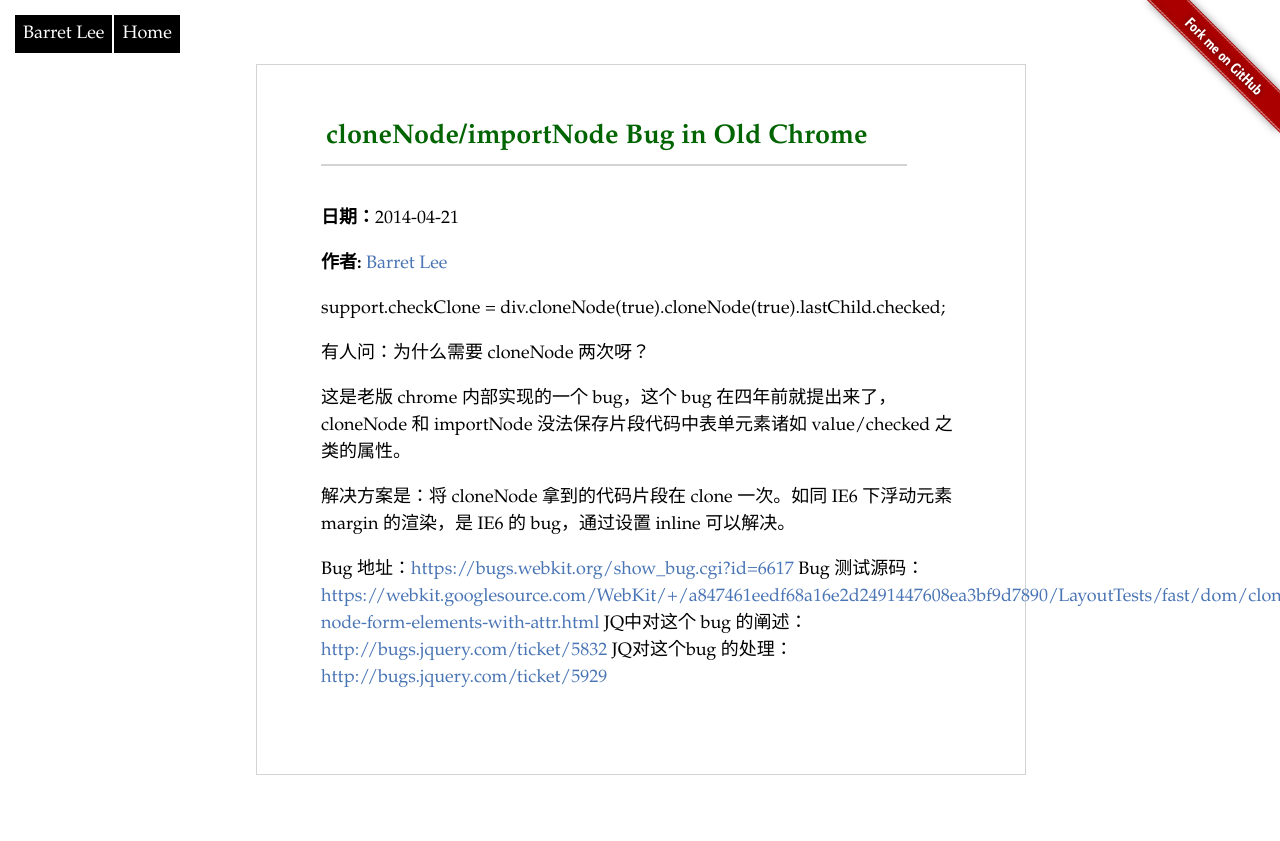
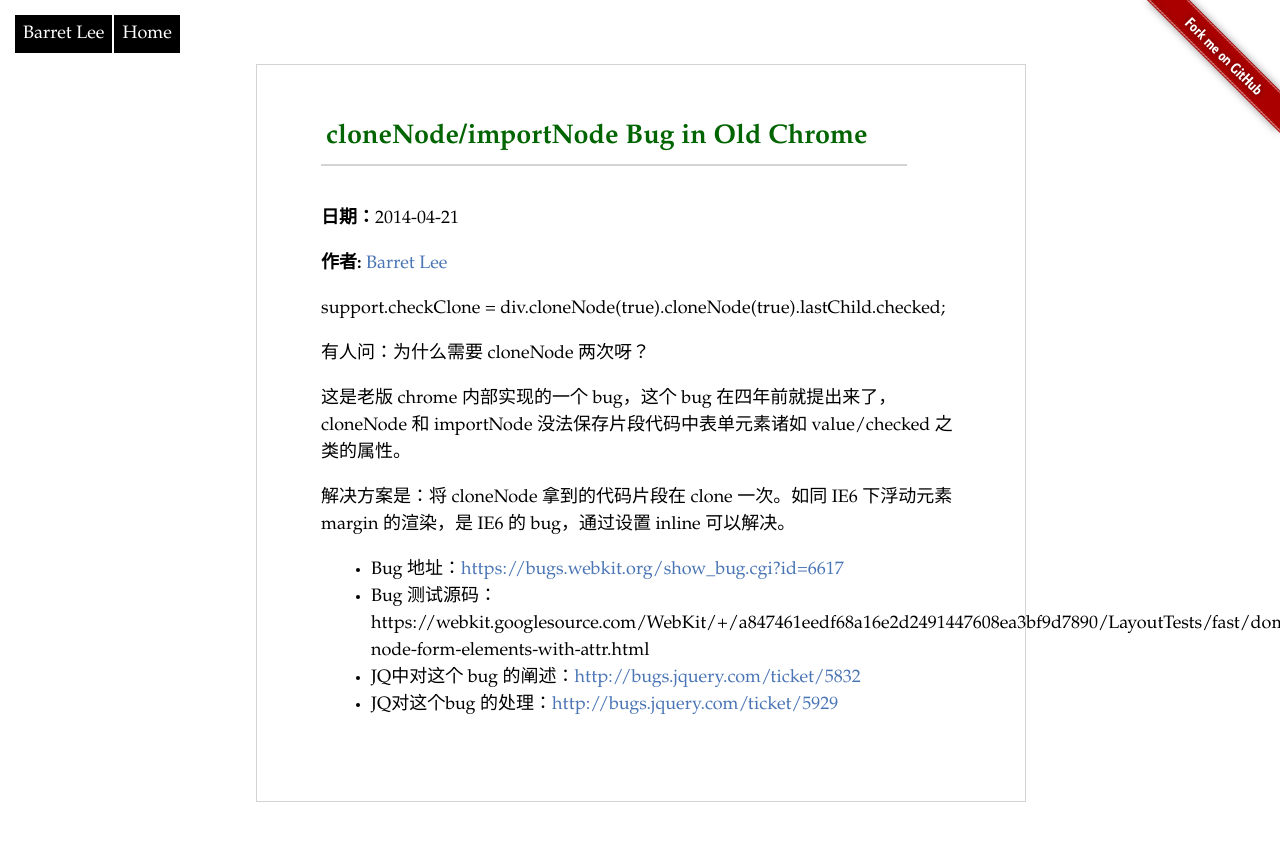
Before and after one commit to barretlee/snippets, a Jekyll site: the page built from _posts/2014-04-21-clonenode-bug-in-old-chrome.md, in a window 1280 px wide. Shown: the top 841 px of the page. Built offline with Jekyll 4.4.1, drawn with Linux system fonts in a browser that asks for light colours; Markdown is read by kramdown in place of the engine named in the settings; comment, search, counter and statistics services are not loaded.

```diff
--- a/_posts/2014-04-21-clonenode-bug-in-old-chrome.md
+++ b/_posts/2014-04-21-clonenode-bug-in-old-chrome.md
@@ -12,7 +12,7 @@ tag: bug chrome checkbox cloneNode
 
 解决方案是：将 cloneNode 拿到的代码片段在 clone 一次。如同 IE6 下浮动元素 margin 的渲染，是 IE6 的 bug，通过设置 inline 可以解决。
 
-Bug 地址：<https://bugs.webkit.org/show_bug.cgi?id=6617>
-Bug 测试源码：<https://webkit.googlesource.com/WebKit/+/a847461eedf68a16e2d2491447608ea3bf9d7890/LayoutTests/fast/dom/clone-node-form-elements-with-attr.html>
-JQ中对这个 bug 的阐述：<http://bugs.jquery.com/ticket/5832>
-JQ对这个bug 的处理：<http://bugs.jquery.com/ticket/5929>
+- Bug 地址：<https://bugs.webkit.org/show_bug.cgi?id=6617>
+- Bug 测试源码：https://webkit.googlesource.com/WebKit/+/a847461eedf68a16e2d2491447608ea3bf9d7890/LayoutTests/fast/dom/clone-node-form-elements-with-attr.html
+- JQ中对这个 bug 的阐述：<http://bugs.jquery.com/ticket/5832>
+- JQ对这个bug 的处理：<http://bugs.jquery.com/ticket/5929>
```
